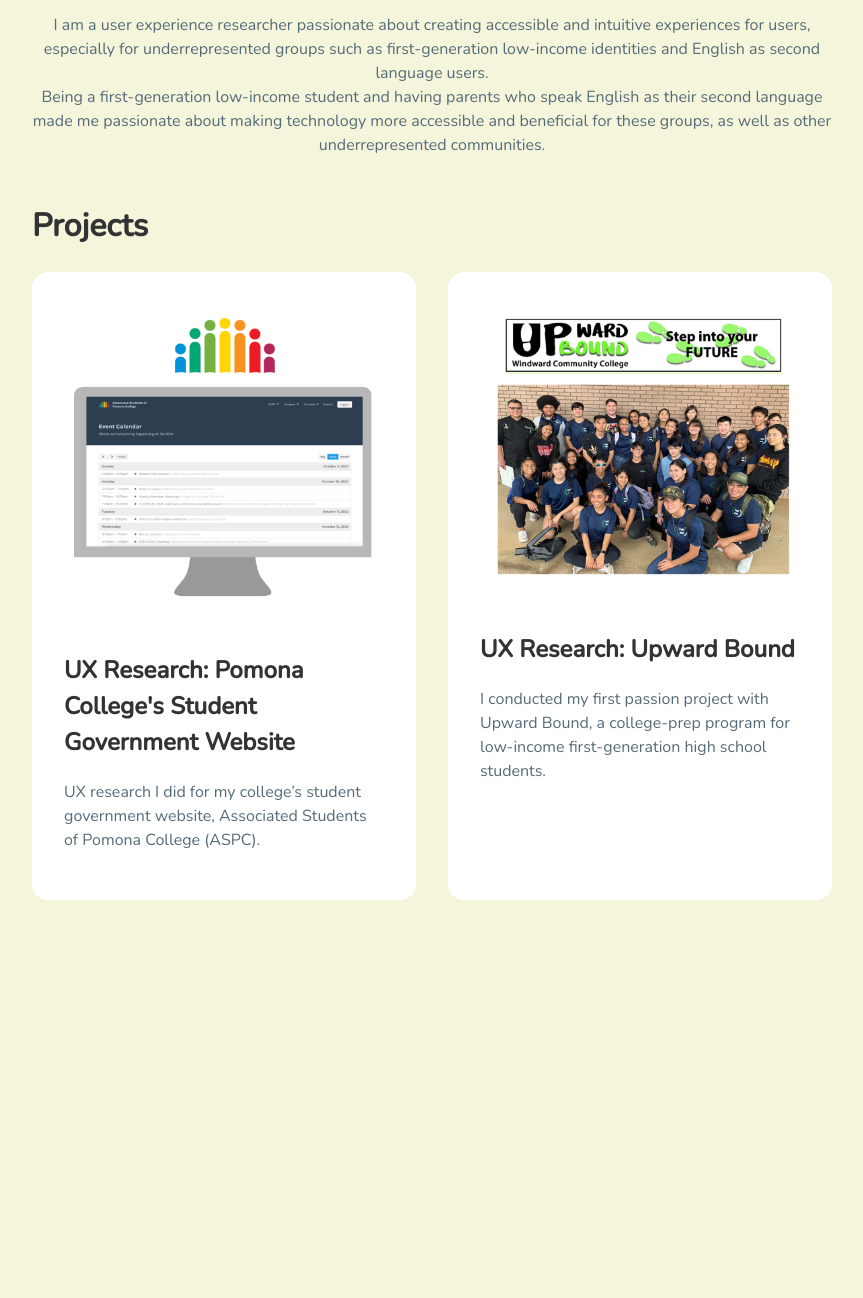
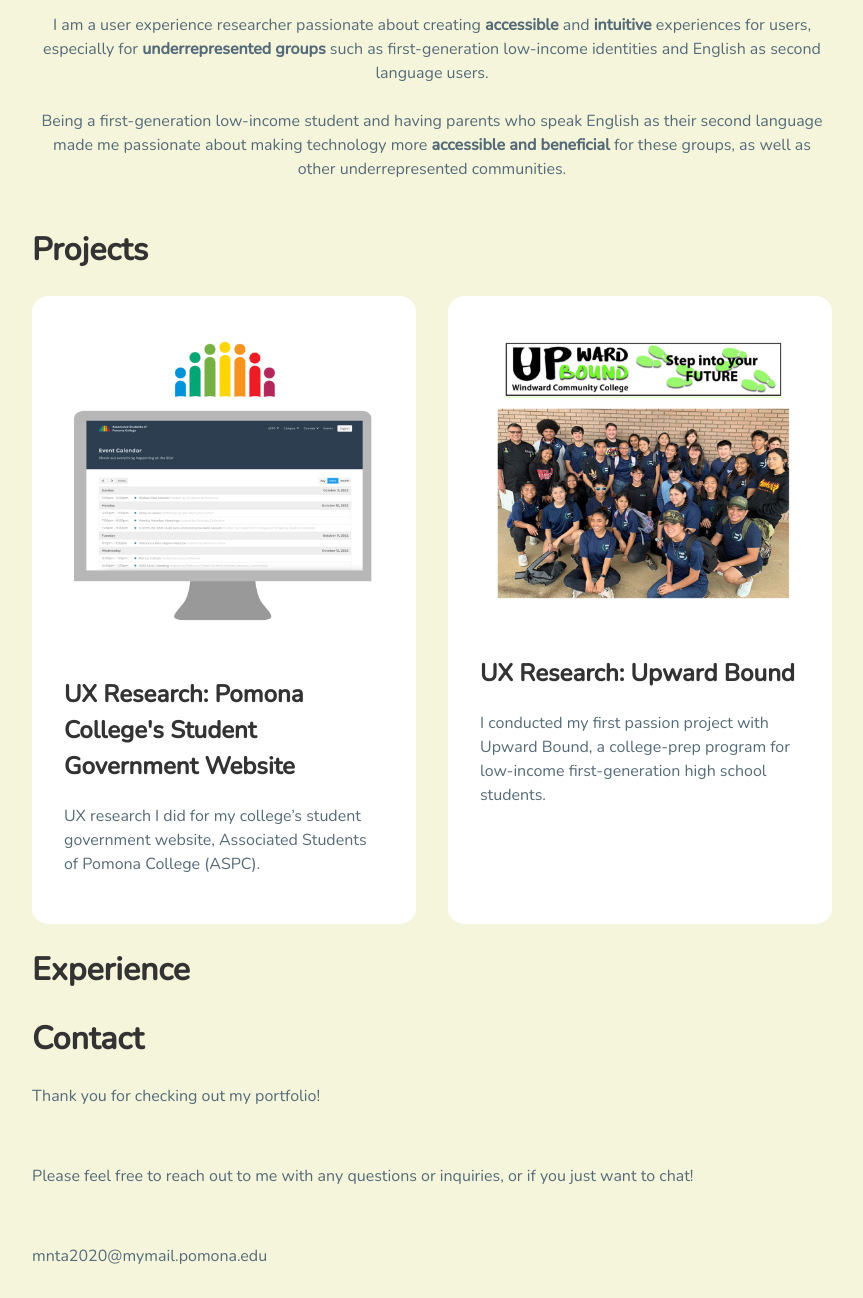
Before and after one commit to mtran413/mtran413.github.io, a plain HTML site: page index.html in a window 1280 px wide. Shown: the part 482-1780 px from the top of the page, without its empty margins (208-1071 px from the left). Before the commit the page ends 1446 px from the top, so only its background shows below. Drawn offline with nearby package versions, Linux system fonts and the light colour scheme.

Commit message:
Update index.html

```diff
--- a/index.html
+++ b/index.html
@@ -46,9 +46,10 @@
           <h1>Hello! I’m Michelle.</h1>
             <p> I am a senior at Pomona College studying <b>Cognitive Science.</b> <br> </p>
 
-            I am a user experience researcher passionate about creating accessible and intuitive experiences for users, especially for underrepresented groups such as first-generation low-income identities and English as second language users.
+            I am a user experience researcher passionate about creating <b>accessible</b> and <b>intuitive</b> experiences for users, especially for <b>underrepresented groups</b> such as first-generation low-income identities and English as second language users.
  </b> <br>
-      Being a first-generation low-income student and having parents who speak English as their second language made me passionate about making technology more accessible and beneficial for these groups, as well as other underrepresented communities.
+      <br>
+      Being a first-generation low-income student and having parents who speak English as their second language made me passionate about making technology more <b>accessible and beneficial</b> for these groups, as well as other underrepresented communities.
             </p>
       </div>
 
@@ -69,6 +70,14 @@
         </div>
       </div>
 
+    <h1>Experience</h1>
+
+    <h1>Contact</h1>
+  <p>Thank you for checking out my portfolio!</p>
+  <br>
+  <p>Please feel free to reach out to me with any questions or inquiries, or if you just want to chat!</p>
+  <br>
+  <p>mnta2020@mymail.pomona.edu</p>
 
 </body>
 </html>
```
